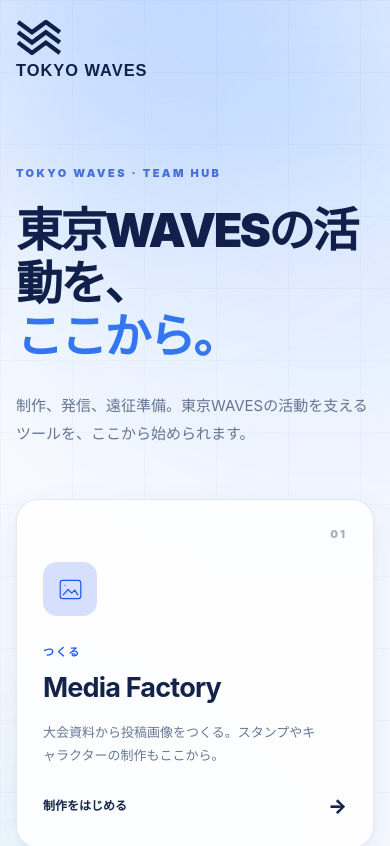
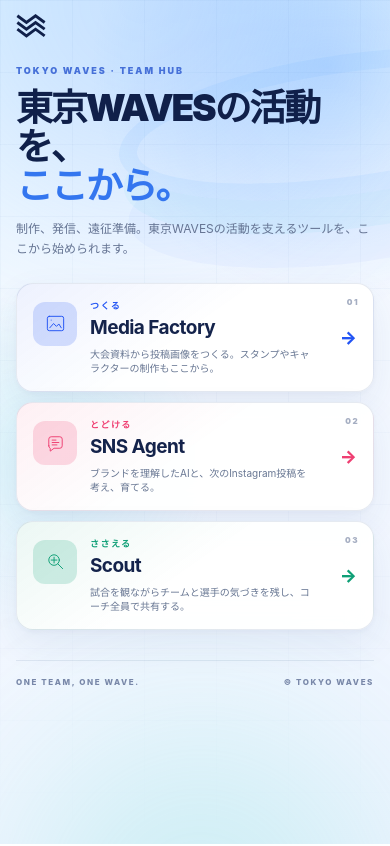
Before and after one commit to yhkurata/tokyowaves-media-factory, a React (Vite) app: page / in a window 390 px wide. Shown: the top 846 px of the page. Built offline with nearby package versions, Linux system fonts and the light colour scheme; a web font is replaced by a local one.

Commit message:
Refine mobile team hub with water-inspired styling

```diff
--- a/src/index.css
+++ b/src/index.css
@@ -44,7 +44,8 @@
   position: relative;
   min-height: 100vh;
   overflow: hidden;
-  background: #f6f9ff;
+  background:
+    linear-gradient(160deg, rgba(232, 249, 255, .96) 0%, rgba(245, 249, 255, .98) 38%, #eef4ff 100%);
   color: #10204a;
   isolation: isolate;
 }
@@ -55,12 +56,26 @@
   z-index: -1;
   content: "";
   background:
-    radial-gradient(circle at 84% 8%, rgba(77, 153, 255, .20), transparent 28%),
-    radial-gradient(circle at 12% 55%, rgba(86, 212, 220, .14), transparent 30%),
+    radial-gradient(circle at 84% 8%, rgba(50, 141, 255, .28), transparent 28%),
+    radial-gradient(circle at 12% 55%, rgba(24, 205, 214, .22), transparent 30%),
     linear-gradient(rgba(50, 93, 160, .045) 1px, transparent 1px),
     linear-gradient(90deg, rgba(50, 93, 160, .045) 1px, transparent 1px);
   background-size: auto, auto, 72px 72px, 72px 72px;
   mask-image: linear-gradient(to bottom, black, rgba(0,0,0,.4) 75%, transparent);
+}
+
+.tw-home::after {
+  position: absolute;
+  top: 88px;
+  right: -12%;
+  z-index: -1;
+  width: 72%;
+  height: 210px;
+  border-radius: 50%;
+  content: "";
+  border: 28px solid rgba(67, 157, 244, .08);
+  transform: rotate(-8deg);
+  box-shadow: 0 34px 0 rgba(44, 201, 211, .055), 0 68px 0 rgba(58, 111, 236, .04);
 }
 
 .tw-home__glow { position: absolute; z-index: -1; border-radius: 999px; filter: blur(90px); opacity: .25; }
@@ -95,7 +110,8 @@
   overflow: hidden;
   border: 1px solid rgba(49, 82, 139, .12);
   border-radius: 22px;
-  background: rgba(255,255,255,.82);
+  background:
+    linear-gradient(145deg, color-mix(in srgb, var(--service-accent) 8%, white), rgba(255,255,255,.94) 48%);
   padding: 26px;
   text-align: left;
   color: #14234b;
@@ -120,13 +136,35 @@
 
 @media (max-width: 760px) {
   .tw-home__header, .tw-home__footer, .tw-home__main { width: min(100% - 32px, 1180px); }
-  .tw-home__header { padding-top: 20px; }
+  .tw-home::after { top: 54px; right: -50%; width: 120%; height: 140px; border-width: 18px; }
+  .tw-home__header { padding: 14px 0 8px; }
+  .tw-home__logo svg { width: 30px; height: 24px; }
+  .tw-home__logo > div { display: none; }
   .tw-home__header p { display: none; }
-  .tw-home__main { padding-top: 7vh; }
-  .tw-home__hero h1 { font-size: clamp(40px, 12vw, 58px); }
+  .tw-home__main { padding: 18px 0 30px; }
+  .tw-home__kicker { margin-bottom: 10px; font-size: 9px; }
+  .tw-home__hero h1 { font-size: clamp(34px, 9.5vw, 42px); line-height: 1.06; letter-spacing: -.06em; }
+  .tw-home__lead { margin-top: 14px; font-size: 12px; line-height: 1.65; }
   .tw-home__lead br { display: none; }
-  .tw-home__services { grid-template-columns: 1fr; margin-top: 50px; }
-  .tw-service-card { min-height: 272px; }
+  .tw-home__services { grid-template-columns: 1fr; gap: 10px; margin-top: 24px; }
+  .tw-service-card {
+    display: grid;
+    min-height: 0;
+    grid-template-columns: 44px minmax(0, 1fr) 24px;
+    grid-template-rows: auto auto auto;
+    column-gap: 13px;
+    padding: 15px 16px;
+    border-radius: 17px;
+  }
+  .tw-service-card__number { position: absolute; top: 12px; right: 14px; font-size: 8px; }
+  .tw-service-card__icon { grid-column: 1; grid-row: 1 / 4; width: 44px; height: 44px; margin: 3px 0 0; border-radius: 12px; }
+  .tw-service-card__icon svg { width: 23px; }
+  .tw-service-card__eyebrow { grid-column: 2; grid-row: 1; font-size: 9px; }
+  .tw-service-card strong { grid-column: 2; grid-row: 2; margin-top: 2px; font-size: 19px; }
+  .tw-service-card__description { grid-column: 2; grid-row: 3; max-width: none; margin-top: 4px; padding-right: 4px; font-size: 10px; line-height: 1.45; }
+  .tw-service-card__action { grid-column: 3; grid-row: 1 / 4; width: auto; margin: 0; padding: 0; align-self: center; font-size: 0; }
+  .tw-service-card__action span { font-size: 18px; color: var(--service-accent); }
+  .tw-home__footer { padding: 15px 0 20px; font-size: 8px; }
 }
 
 @media (prefers-reduced-motion: reduce) {
```
